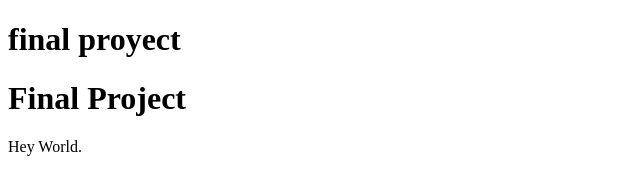
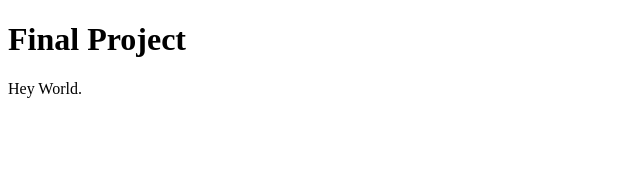
Before and after one commit to Bellacr/Biography-, a plain HTML site: page index.html in a window 1280 px wide. Shown: the whole page, without its empty margins (0-640 px from the left). Drawn offline with Linux system fonts and the light colour scheme.

Commit message:
Update index.html

```diff
--- a/index.html
+++ b/index.html
@@ -1,7 +1,6 @@
 <!DOCTYPE html>
 <html>
 <body style="backround-color:powerpink;">
-  <h1 style="backround-color:powerpink;">final proyect</h1>
 <h1>Final Project</h1>
 <p>Hey World.</p>
 <img src="https://i.pinimg.com/originals/40/4b/c5/404bc5df207c91136c618aa0764d18af.jpg>
```
